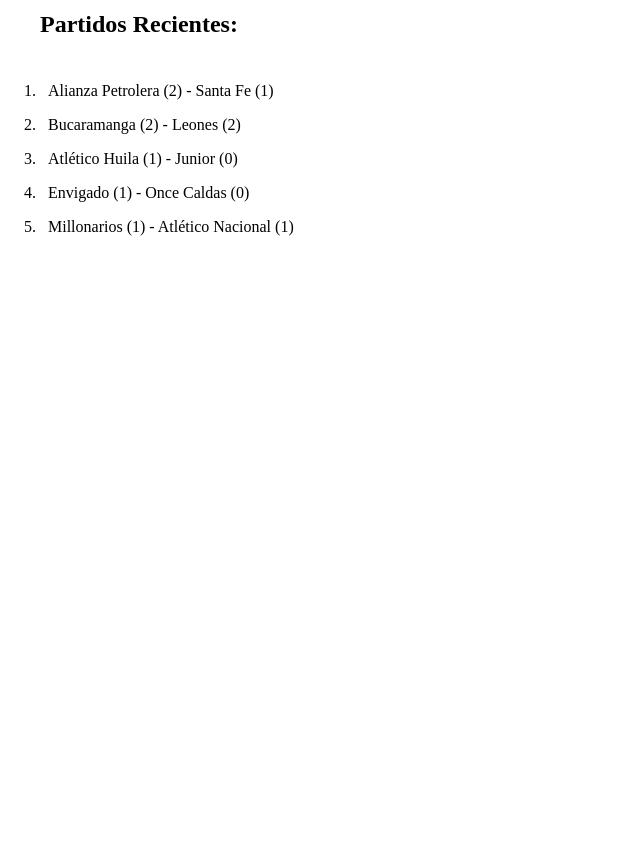
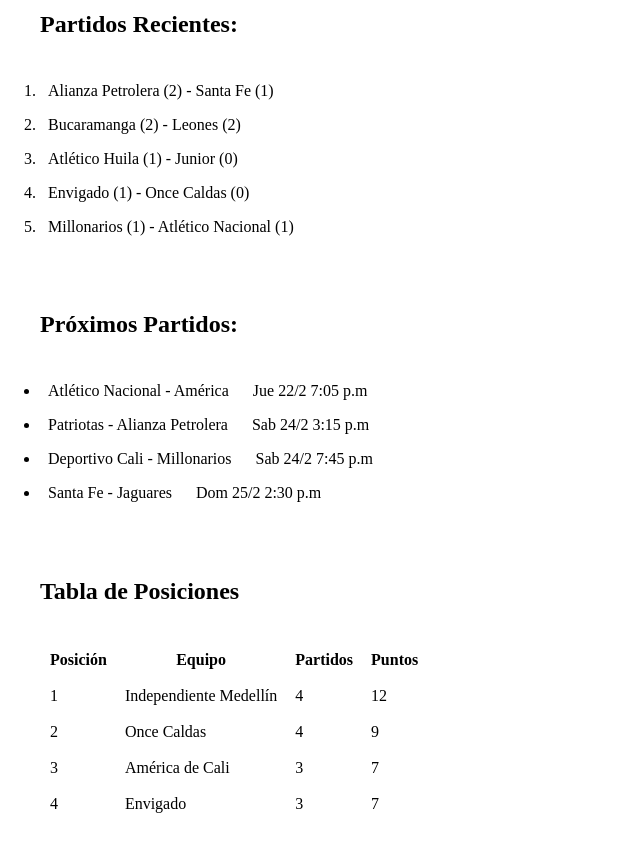
Before and after one commit to jadiazb/Parcial1, a plain HTML site: page index.html in a window 1280 px wide. Shown: the part 993-1844 px from the top of the page, without its empty margins (0-640 px from the left). Before the commit the page ends 1293 px from the top, so only its background shows below. Drawn offline with Linux system fonts and the light colour scheme.

Commit message:
seccion6

```diff
--- a/index.html
+++ b/index.html
@@ -52,6 +52,55 @@
         </ol>
         </div>
 
+        <div>
+        <h2 id="4">Próximos Partidos:</h2>
+        <ul>
+            <li>Atlético Nacional - América &nbsp;&nbsp;&nbsp;&nbsp; Jue 22/2 7:05 p.m</li>
+            <li>Patriotas - Alianza Petrolera &nbsp;&nbsp;&nbsp;&nbsp; Sab 24/2 3:15 p.m</li>
+            <li>Deportivo Cali - Millonarios &nbsp;&nbsp;&nbsp;&nbsp; Sab 24/2 7:45 p.m</li>
+            <li>Santa Fe - Jaguares &nbsp;&nbsp;&nbsp;&nbsp; Dom 25/2 2:30 p.m</li>
+        </ul>
+        </div>
+
+         <div>
+        <h2 id="5">Tabla de Posiciones</h2>
+        <table>
+            <thead>
+                <tr>
+                    <th>Posición</th>
+                    <th>Equipo</th>
+                    <th>Partidos</th>
+                    <th>Puntos</th>
+                </tr>
+            </thead>
+            <tbody>
+                <tr>
+                    <td>1</td>
+                    <td>Independiente Medellín</td>
+                    <td>4</td>
+                    <td>12</td>
+                 </tr>
+                <tr>
+                    <td>2</td>
+                    <td>Once Caldas</td>
+                    <td>4</td>
+                    <td>9</td>
+                 </tr>
+                <tr>
+                    <td>3</td>
+                    <td>América de Cali</td>
+                    <td>3</td>
+                    <td>7</td>
+                 </tr>
+                <tr>
+                    <td>4</td>
+                    <td>Envigado</td>
+                    <td>3</td>
+                    <td>7</td>
+                 </tr>
+            </tbody>
+        </table>
+        </div>
 
     </body>
 </html>
```
